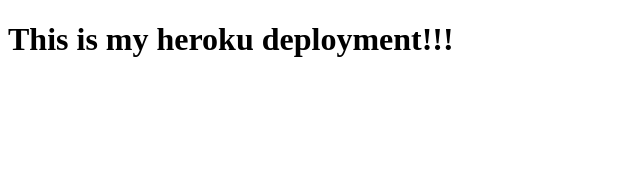
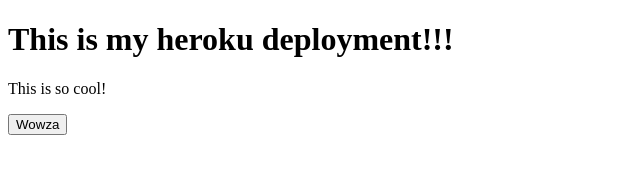
Before and after one commit to nainanoorani/deployment-demo, a website: page index.html in a window 1280 px wide. Shown: the whole page, without its empty margins (0-640 px from the left). Drawn offline with Linux system fonts and the light colour scheme.

Commit message:
added p tag and button

```diff
--- a/index.html
+++ b/index.html
@@ -8,5 +8,7 @@
 </head>
 <body>
   <h1>This is my heroku deployment!!!</h1>
+  <p>This is so cool!</p>
+  <button>Wowza</button>
 </body>
 </html>
```
